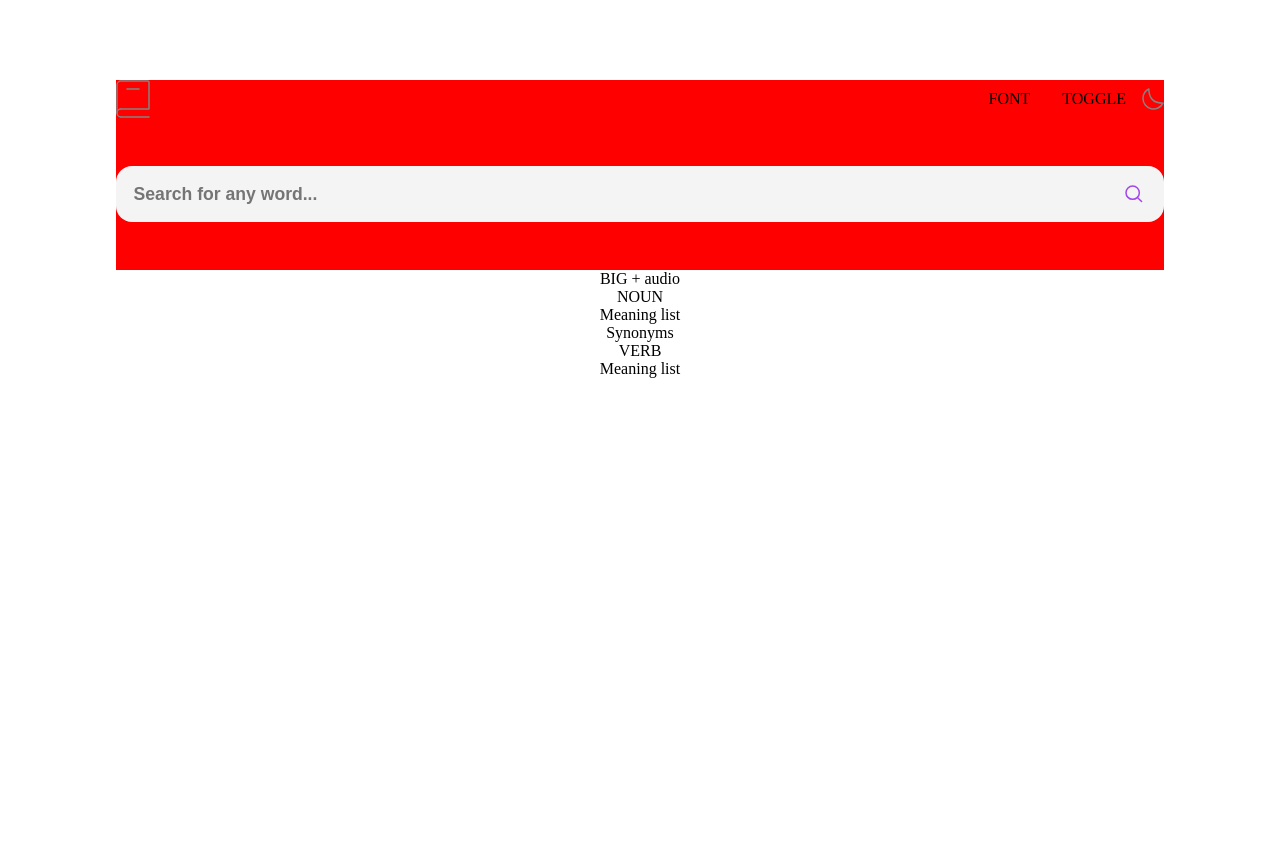
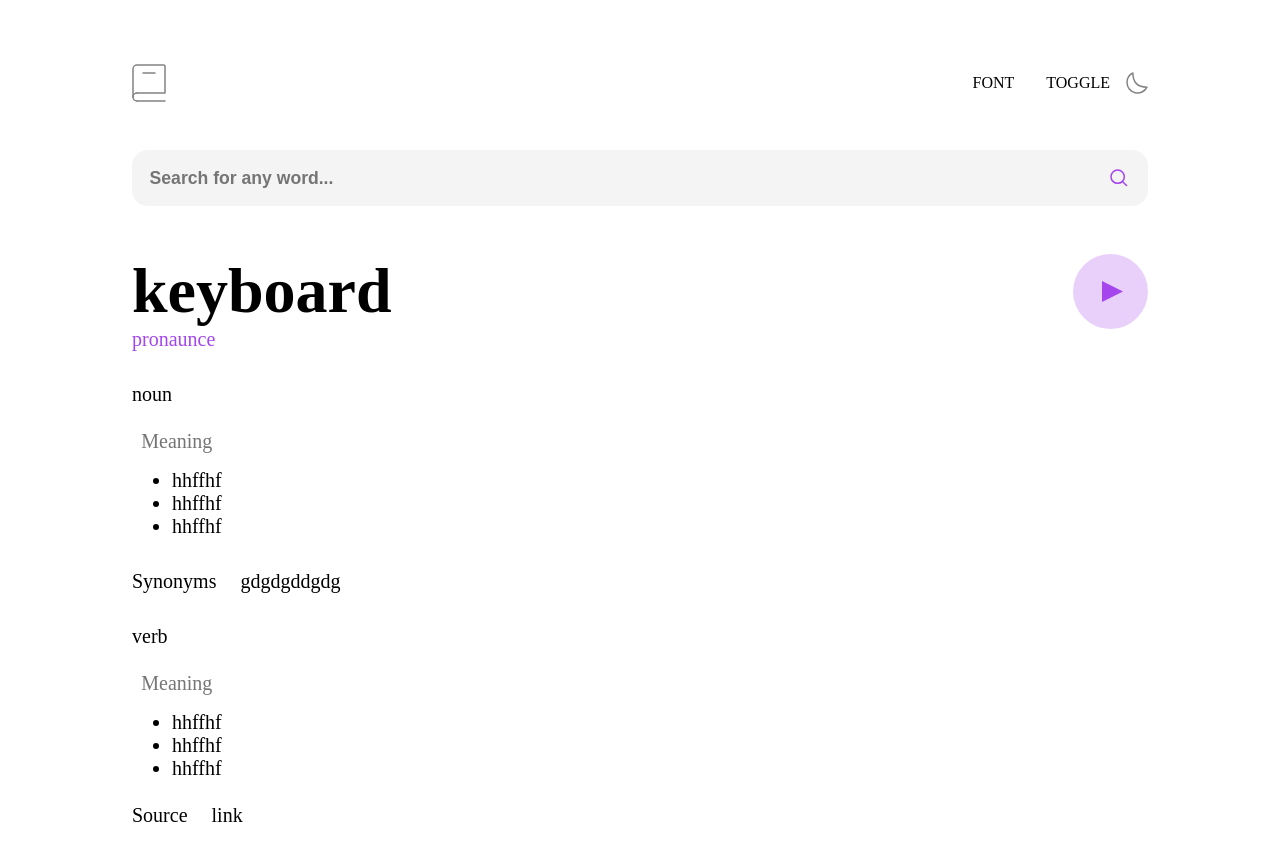
Before and after one commit to KseniiaErnest/dictionary-web-app-API, a React (Create React App) app: page / in a window 1280 px wide. Before the commit the page ends 800 px from the top, so only its background shows below. Built offline with nearby package versions, Linux system fonts and the light colour scheme.

Commit message:
Initial layout finished + next functionality

```diff
--- a/src/App.css
+++ b/src/App.css
@@ -13,12 +13,13 @@ body {
 }
 
 .App {
-  background-color: red;
+
   width: 65.5rem;
   margin: 0 auto;
   text-align: center;
   align-content: center;
-  margin-top: 5rem;
+  padding: 1rem;
+  margin-top: 3rem;
 }
 
 
@@ -27,7 +28,7 @@ body {
   justify-content: space-between;
   align-items: center;
   margin-bottom: 3rem;
-  background-color: #ffffffgit;
+  background-color: #ffffff;
 }
 
 
@@ -62,4 +63,49 @@ body {
 main {
   width: 100%;
   background-color: #ffffff;
+  display: flex;
+  flex-direction: column;
+  gap: 2rem;
 }
+
+.container-one {
+  display: flex;
+  justify-content: space-between;
+}
+
+.container-one div {
+  text-align: left;
+}
+
+.container-one h1 {
+  font-size: 4rem;
+}
+
+.container-one p {
+  color: #a445ed;
+  font-size: 1.25rem;
+
+}
+
+.container-two {
+  display: flex;
+  flex-direction: column;
+  align-items: self-start;
+  gap: 1.5rem;
+  font-size: 1.25rem;
+}
+
+ul {
+  padding-left: 2.5rem;
+}
+
+.meaning {
+  color: #757575;
+  margin-bottom: 1rem;
+}
+
+.container-three {
+  display: flex;
+  gap: 1.5rem;
+  font-size: 1.25rem;
+}
--- a/src/Main.js
+++ b/src/Main.js
@@ -7,18 +7,50 @@ export default class Main extends Component {
   render() {
     return(
       <main>
-        <div>BIG + audio</div>
 
+        <div className="container-one">
         <div>
-        <p>NOUN</p>
-        <div>Meaning list</div>
+        <h1>keyboard</h1>
+        <p>pronaunce</p>
+        </div>
+        <svg xmlns="http://www.w3.org/2000/svg" width="75" height="75" viewBox="0 0 75 75"><g fill="#A445ED" fill-rule="evenodd"><circle cx="37.5" cy="37.5" r="37.5" opacity=".25"/><path d="M29 27v21l21-10.5z"/></g></svg>
         </div>
 
-        <div>Synonyms</div>
+        <div className="container-two">
+        <p>noun</p>
+        <div>
+        <p className="meaning">Meaning</p>
+        <ul>
+          <li>hhffhf</li>
+          <li>hhffhf</li>
+          <li>hhffhf</li>
+        </ul>
 
+        </div>
+
+        </div>
+
+        <div className="container-three">
+          <p>Synonyms</p>
+          <p>gdgdgddgdg</p>
+        </div>
+
+        <div className="container-two">
+        <p>verb</p>
         <div>
-        <p>VERB</p>
-        <div>Meaning list</div>
+        <p className="meaning">Meaning</p>
+        <ul>
+          <li>hhffhf</li>
+          <li>hhffhf</li>
+          <li>hhffhf</li>
+        </ul>
+        </div>
+
+        <div className="container-three">
+          <p>Source</p>
+          <p>link</p>
+        </div>
+
         </div>
 
       </main>
```
